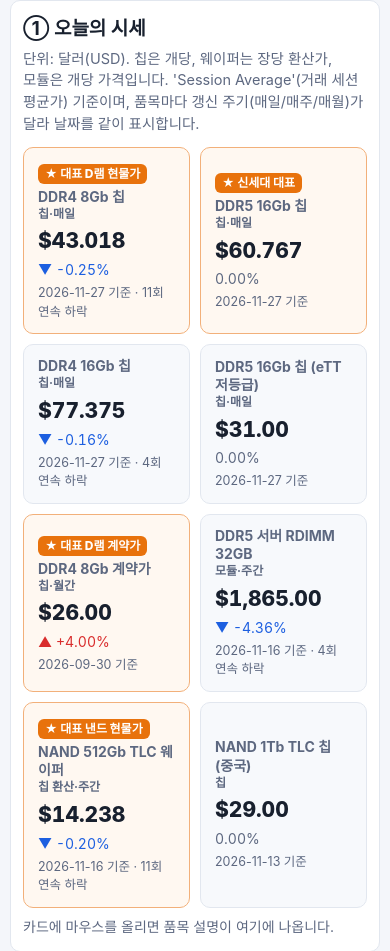
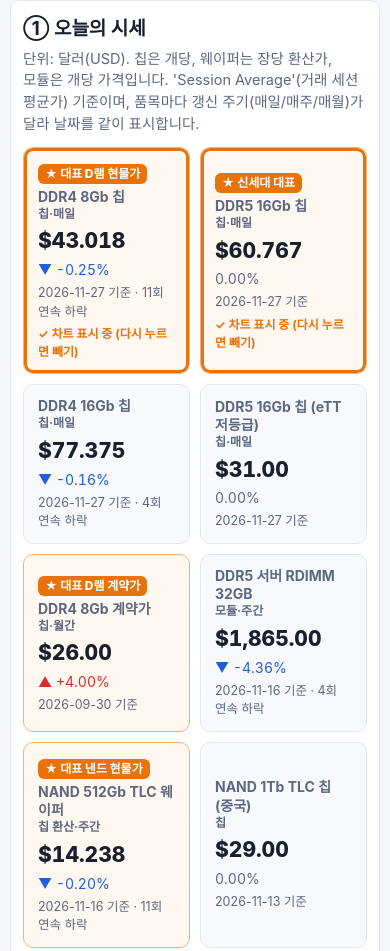
Before and after one commit to bluelagoon1222/Memory-Price-Desk, a plain HTML site: page index.html in a window 390 px wide. Shown: the part 1249-2200 px from the top of the page. Drawn offline with nearby package versions, Linux system fonts and the light colour scheme.

Commit message:
Tiles toggle on/off, clearer remove buttons, auto-index when DRAM/NAND price levels differ
Co-Authored-By: Claude Opus 5.5 <noreply@anthropic.com>
Claude-Session: https://claude.ai/code/session_014VpA4AD3k17HVzE2ajuLDx

```diff
--- a/index.html
+++ b/index.html
@@ -38,6 +38,8 @@ main{padding:16px 24px;max-width:1500px;margin:auto}
 .tile .m{font-size:12.5px;color:var(--sub);margin-top:4px}
 .tile.na .v{color:var(--sub);font-size:18px}
 .tile.key{border-color:#f2b07a;background:#fff8f1}
+.tile.on{box-shadow:0 0 0 3px var(--acc) inset}
+.tile.on::after{content:'✓ 차트 표시 중 (다시 누르면 빼기)';display:block;font-size:12px;color:var(--acc);font-weight:700;margin-top:4px}
 .star{display:inline-block;font-size:12px;font-weight:800;color:#fff;background:var(--acc);border-radius:6px;padding:1px 7px;margin-bottom:4px}
 details.terms{background:var(--card);border:1px solid var(--line);border-radius:12px;padding:12px 18px;margin-bottom:16px}
 details.terms summary{cursor:pointer;font-size:17px;font-weight:800}
@@ -60,7 +62,7 @@ details.grp .cnt{font-size:12.5px;color:var(--sub);font-weight:600}
 .gpanel{background:var(--card2);border:1px solid var(--line);border-radius:10px;padding:10px 12px;margin-bottom:8px}
 .selrow{display:flex;flex-wrap:wrap;gap:6px;align-items:center;margin:6px 0 4px;font-size:14px}
 .selrow .lg{display:inline-flex;align-items:center;gap:6px;background:#fff;border:1.5px solid var(--line);border-left:5px solid var(--c);border-radius:8px;padding:3px 4px 3px 8px;font-size:13.5px;font-weight:700}
-.selrow .lg button{background:transparent;border:0;color:var(--sub);font-size:13px;padding:0 4px}
+.selrow .lg button{background:#f1f3f7;border:1px solid var(--line);border-radius:6px;color:#d92d2d;font-size:14px;font-weight:800;padding:2px 8px;min-width:30px;min-height:26px}
 .selrow .lg.cur{background:#fff4ea}
 .gdesc{color:var(--sub);font-size:13.5px;margin:-2px 0 6px;word-break:keep-all}
 
@@ -292,7 +294,7 @@ function renderTiles(){
     const st=k>=2?` · ${k}회 연속 ${dir>0?'상승':'하락'}`:'';
     return `<button class="tile${star?' key':''}" data-id="${id}" title="${esc(itemDesc(id))}">${bd}<div class="nm">${nm} <span class="mu">${u}</span></div><div class="v">$${fmt(v)}</div><div class="d">${pct(c)}</div><div class="m">${it.t[n-1]} 기준${st}</div></button>`}).join('');
   document.querySelectorAll('.tile').forEach(b=>b.onmouseenter=()=>{$('tdesc').textContent=itemDesc(b.dataset.id)});
-  document.querySelectorAll('.tile').forEach(b=>b.onclick=()=>{if(!sel.includes(b.dataset.id))sel.push(b.dataset.id);dayId=b.dataset.id;renderPick();draw();renderDaily();$('chart').scrollIntoView({behavior:'smooth',block:'center'})});
+  document.querySelectorAll('.tile').forEach(b=>b.onclick=()=>{const on=sel.includes(b.dataset.id);toggle(b.dataset.id);if(!on)$('chart').scrollIntoView({behavior:'smooth',block:'center'})});
 }
 
 function renderSignals(){
@@ -325,8 +327,9 @@ function renderPick(){
   const arr=groups[openGrp]||[];
   const days=id=>id.startsWith('stk:')?'':` ${(P.items[id]||{t:[]}).t.length}일`;
   const panel=openGrp&&arr.length?`<div class="gpanel"><div class="gdesc">${esc(SEC_DESC[gsec[openGrp]]||(openGrp==='메모리 주가'?STK_DESC:''))}</div><div class="chips">${arr.map(([id,nm])=>`<button class="tg ${sel.includes(id)?'on':''}" style="--c:${colorOf(id)}" data-id="${id}" title="${esc(itemDesc(id))}"><span class="mk">${sel.includes(id)?'✓':''}</span>${esc(nm)}<span class="mu" style="font-size:12px;font-weight:500">${days(id)}</span></button>`).join('')}</div></div>`:'';
-  const selrow=sel.length?`<div class="selrow"><span class="mu">차트에 표시 중 (이름을 누르면 일별 가격):</span>${sel.map(id=>`<span class="lg${id===dayId?' cur':''}" style="--c:${colorOf(id)}"><span data-day="${id}" style="cursor:pointer">${esc(label(id).replace(/ \(.+\)$/,''))}</span><button data-x="${id}" aria-label="빼기">✕</button></span>`).join('')}</div>`:'';
+  const selrow=sel.length?`<div class="selrow"><span class="mu">차트에 표시 중 (이름=일별 가격, ✕=빼기):</span>${sel.map(id=>`<span class="lg${id===dayId?' cur':''}" style="--c:${colorOf(id)}"><span data-day="${id}" style="cursor:pointer">${esc(label(id).replace(/ \(.+\)$/,''))}</span><button data-x="${id}" aria-label="빼기">✕</button></span>`).join('')}</div>`:'';
   $('pick').innerHTML=`<div class="gtabs">${tabs}</div>${panel}${selrow}`;
+  document.querySelectorAll('.tile').forEach(t=>t.classList.toggle('on',sel.includes(t.dataset.id)));
   document.querySelectorAll('#pick .gtab').forEach(b=>b.onclick=()=>{openGrp=openGrp===b.dataset.g?null:b.dataset.g;renderPick()});
   document.querySelectorAll('#pick .tg').forEach(b=>b.onclick=()=>toggle(b.dataset.id));
   document.querySelectorAll('#pick [data-x]').forEach(b=>b.onclick=()=>toggle(b.dataset.x));
@@ -352,14 +355,16 @@ function draw(){
   if(!ids.length){chart.clear();chart.setOption({title:{text:'위에서 품목을 골라주세요',left:'center',top:'middle',textStyle:{color:'#5d6880',fontSize:16,fontWeight:'normal'}}});$('msg').textContent='';return}
   const stks=ids.filter(i=>i.startsWith('stk:')),pxs=ids.filter(i=>!i.startsWith('stk:'));
   const curs=new Set(stks.map(i=>(S.items[i.slice(4)]||{}).cur));
-  const mixed=(stks.length&&pxs.length)||curs.size>1;
+  const lv=pxs.map(id=>series(id).at(-1)[1]).filter(v=>v>0);const spread=lv.length>1&&Math.max(...lv)/Math.min(...lv)>2.5;
+  const mixed=(stks.length&&pxs.length)||curs.size>1||spread;
   const m=mode==='auto'?(mixed?'idx':'raw'):mode;
   // when prices are selected, show stocks only over the price history so lines are comparable
   const floor=pxs.length?pxs.map(id=>series(id)[0][0]).sort()[0]:null;
   const lastAll=ids.map(id=>series(id).at(-1)[0]).sort().at(-1);
   let ps=periodStart(lastAll);if(floor&&(!ps||ps<floor))ps=floor;
   const msg=[];
-  if(mode==='auto'&&mixed)msg.push('단위·통화가 서로 달라 자동으로 지수화(보이는 구간 첫날=100)해서 그렸습니다. 실제 값은 \'원래 값\'을 누르세요.');
+  if(mode==='auto'&&spread&&!stks.length)msg.push('가격 수준 차이가 커서(예: D램 칩 $40대 vs 낸드 $4~15) 작은 쪽이 바닥에 깔리지 않도록 자동으로 지수화(보이는 구간 첫날=100)했습니다. 실제 값은 \'원래 값\'을 누르세요.');
+  else if(mode==='auto'&&mixed)msg.push('단위·통화가 서로 달라 자동으로 지수화(보이는 구간 첫날=100)해서 그렸습니다. 실제 값은 \'원래 값\'을 누르세요.');
   if(m==='raw'&&stks.length&&pxs.length)msg.push('원래 값: 가격은 왼쪽 축(USD), 주가는 오른쪽 축(현지 통화)입니다.');
   if(floor&&stks.length)msg.push(`주가는 가격 기록이 있는 ${floor} 이후만 표시합니다.`);
   $('msg').textContent=msg.join(' ');
```
